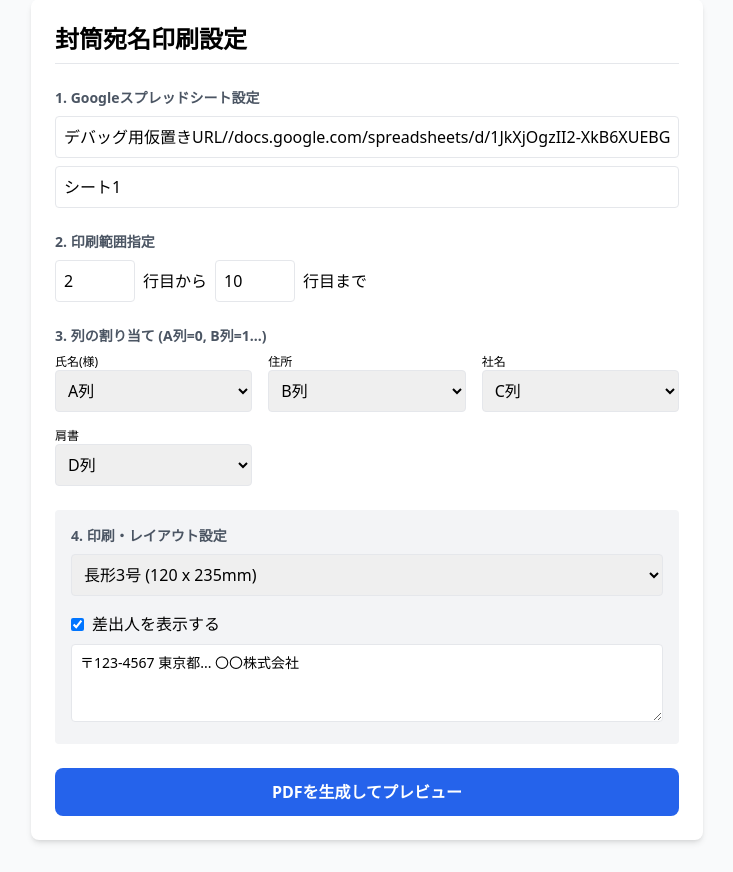
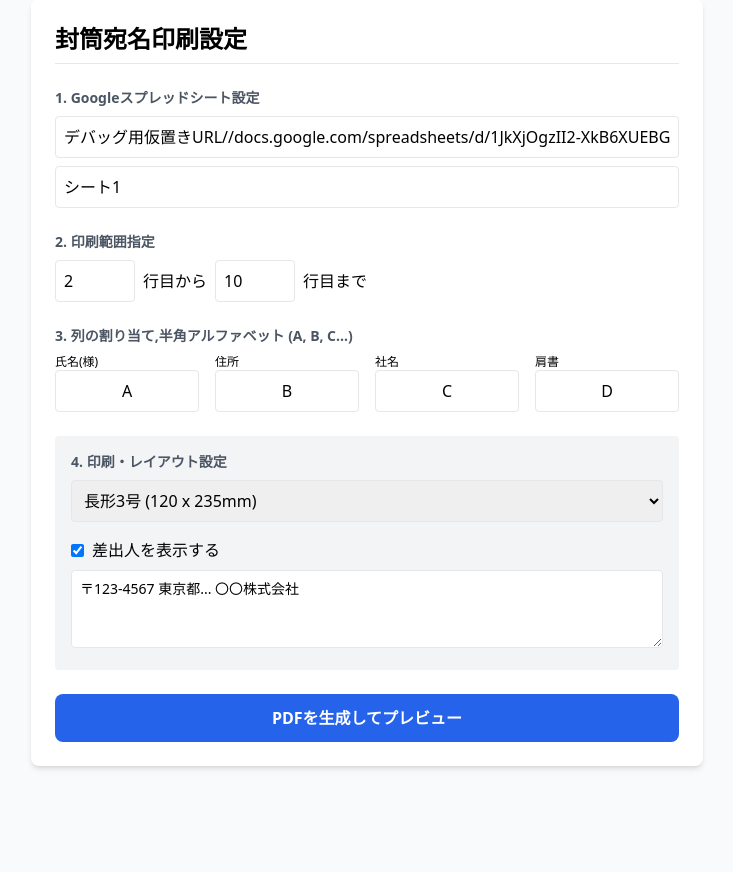
Before and after one commit to ryuuta0508/Atenagaki, a Flask app: page / in a window 1280 px wide. Shown: the part 33-905 px from the top of the page, without its empty margins (273-1006 px from the left). After the commit the page ends 802 px from the top, so only its background shows below. Run offline with Flask 3, Linux system fonts and the light colour scheme; parts of the project's set-up code (start-up, migrations or seed data) failed here and were passed over; some libraries are stand-ins or nearby versions.

Commit message:
UI change

```diff
--- a/app.py
+++ b/app.py
@@ -16,7 +16,7 @@ pdfmetrics.registerFont(TTFont(font_name,font_path))
 
 ##sheet id 1JkXjOgzII2-XkB6XUEBGyQ2w9g96jLkHyVfQb4BsIeA
 app = Flask(__name__)
-KEY_FILE = 'atenagaki-c787416ab74f.json'
+KEY_FILE = r'key\atenagaki-5ff2e53418b1.json'
 SCOPES = ['https://www.googleapis.com/auth/spreadsheets.readonly']
 
 size_dic = {
@@ -122,7 +122,11 @@ def fetch_data():
         )
 
     except Exception as e:
-        return jsonify({"error": str(e)}), 500
+            # 詳細なエラー内容をプリントする
+            print("---------- ERROR DETAILS ----------")
+            print(e)
+            print("-----------------------------------")
+            return jsonify({"error": str(e)}), 500
 
 def draw_vertical_text(c,text,x,y,font_name,font_size,line_spacing=1.2):
     """
--- a/templates/index.html
+++ b/templates/index.html
@@ -27,35 +27,23 @@
 
         <!-- 列指定 (col_map) -->
         <div class="mb-6">
-            <h2 class="text-sm font-semibold text-gray-600 mb-2">3. 列の割り当て (A列=0, B列=1...)</h2>
-            <div class="grid grid-cols-3 gap-4">
+            <h2 class="text-sm font-semibold text-gray-600 mb-2">3. 列の割り当て,半角アルファベット (A, B, C...)</h2>
+            <div class="grid grid-cols-4 gap-4">
                 <div>
                     <label class="block text-xs">氏名(様)</label>
-                    <select id="col_name" class="w-full p-2 border rounded">
-                        <option value="0" selected>A列</option><option value="1">B列</option>
-                        <option value="2">C列</option><option value="3">D列</option>
-                    </select>
+                    <input type="text" id="col_name" value="A" class="w-full p-2 border rounded uppercase text-center" placeholder="C">
                 </div>
                 <div>
                     <label class="block text-xs">住所</label>
-                    <select id="col_address" class="w-full p-2 border rounded">
-                        <option value="0">A列</option><option value="1" selected>B列</option>
-                        <option value="2">C列</option><option value="3">D列</option>
-                    </select>
+                    <input type="text" id="col_address" value="B" class="w-full p-2 border rounded uppercase text-center" placeholder="B">
                 </div>
                 <div>
                     <label class="block text-xs">社名</label>
-                    <select id="col_company" class="w-full p-2 border rounded">
-                        <option value="0">A列</option><option value="1">B列</option>
-                        <option value="2" selected>C列</option><option value="3">D列</option>
-                    </select>
+                    <input type="text" id="col_company" value="C" class="w-full p-2 border rounded uppercase text-center" placeholder="A">
                 </div>
                 <div>
                     <label class="block text-xs">肩書</label>
-                    <select id="col_title" class="w-full p-2 border rounded">
-                        <option value="0">A列</option><option value="1">B列</option>
-                        <option value="2">C列</option><option value="3" selected>D列</option>
-                    </select>
+                    <input type="text" id="col_title" value="D" class="w-full p-2 border rounded uppercase text-center" placeholder="A">
                 </div>
             </div>
         </div>
@@ -85,31 +73,49 @@
     </div>
 
     <script>
+        // アルファベットを数値に変換する関数 (A->0, B->1, AA->26...)
+        function columnLetterToIndex(letter) {
+            if (!letter) return 0;
+            let column = 0;
+            let str = letter.toUpperCase();
+            for (let i = 0; i < str.length; i++) {
+                column = column * 26 + (str.charCodeAt(i) - 64);
+            }
+            console.log(`DEBUG : ${letter} => ${column - 1}`)
+            return column - 1; // 0-indexedにする
+        }
+
         async function generatePDF() {
             console.log("DEBUG : index.html generatePDF");
-            // 入力値の収集
+
+            // document のスペルミスも修正済み
             const url = document.getElementById('spreadsheet_url').value;
-            const splitedURL = url.split('/');
-            const spreadsheetID = splitedURL[5];
-            console.log(`debug : spreadsheetID = ${spreadsheetID}`)
+            const match = url.match(/\/d\/([a-zA-Z0-9-_]+)/); // 正規表現でIDを抽出
+            const spreadsheetID = match ? match[1] : null;
+            console.log(`DEBUG : \n url = ${url}\n match = ${match}\n spreadsheetID = ${spreadsheetID}`)
+            if (!spreadsheetID) {
+                alert("スプレッドシートのURLが正しくありません。");
+                return;
+            }
 
             const data = {
                 spreadsheet_id: spreadsheetID,
                 sheet_name: document.getElementById('sheet_name').value,
-                start_row: document.getElementById('start_row').value,
-                end_row: document.getElementById('end_row').value,
+                start_row: parseInt(document.getElementById('start_row').value),
+                end_row: parseInt(document.getElementById('end_row').value),
                 col_map: {
-                    name: parseInt(document.getElementById('col_name').value),
-                    address: parseInt(document.getElementById('col_address').value),
-                    company: parseInt(document.getElementById('col_company').value),
-                    title: parseInt(document.getElementById('col_title').value)
+                    // ここで変換関数を通す
+                    name: columnLetterToIndex(document.getElementById('col_name').value),
+                    address: columnLetterToIndex(document.getElementById('col_address').value),
+                    company: columnLetterToIndex(document.getElementById('col_company').value),
+                    title: columnLetterToIndex(document.getElementById('col_title').value)
                 },
                 env_size: document.getElementById('env_size').value,
                 show_sender: document.getElementById('show_sender').checked,
                 sender_info: document.getElementById('sender_info').value
             };
 
-            // Flaskへの送信処理 (前回解説した request.json に届く)
+            // 以降の fetch 処理は同じ
             const response = await fetch('/fetch_data', {
                 method: 'POST',
                 headers: { 'Content-Type': 'application/json' },
@@ -117,19 +123,17 @@
             });
 
             if (response.ok) {
-                console.log("debug : index.html generatePDF if response.ok");
                 const blob = await response.blob();
                 const url = window.URL.createObjectURL(blob);
-
-                // プレビュー表示
                 const previewContainer = document.getElementById('preview_container');
                 const iframe = document.getElementById('pdf_preview');
                 previewContainer.classList.remove('hidden');
                 iframe.src = url; // iframeにPDFを表示
             } else {
-                alert("エラーが発生しました。");
+                // 修正：サーバーから返ってきたエラーメッセージを表示する
+                const errorData = await response.json();
+                alert("エラーが発生しました: " + errorData.error);
             }
-            console.log("END : index.html generatePDF");
         }
     </script>
 </body>
```
Also changed, not shown: atenagaki-c787416ab74f.json (deleted, +0 -13 lines), 1 other file.
